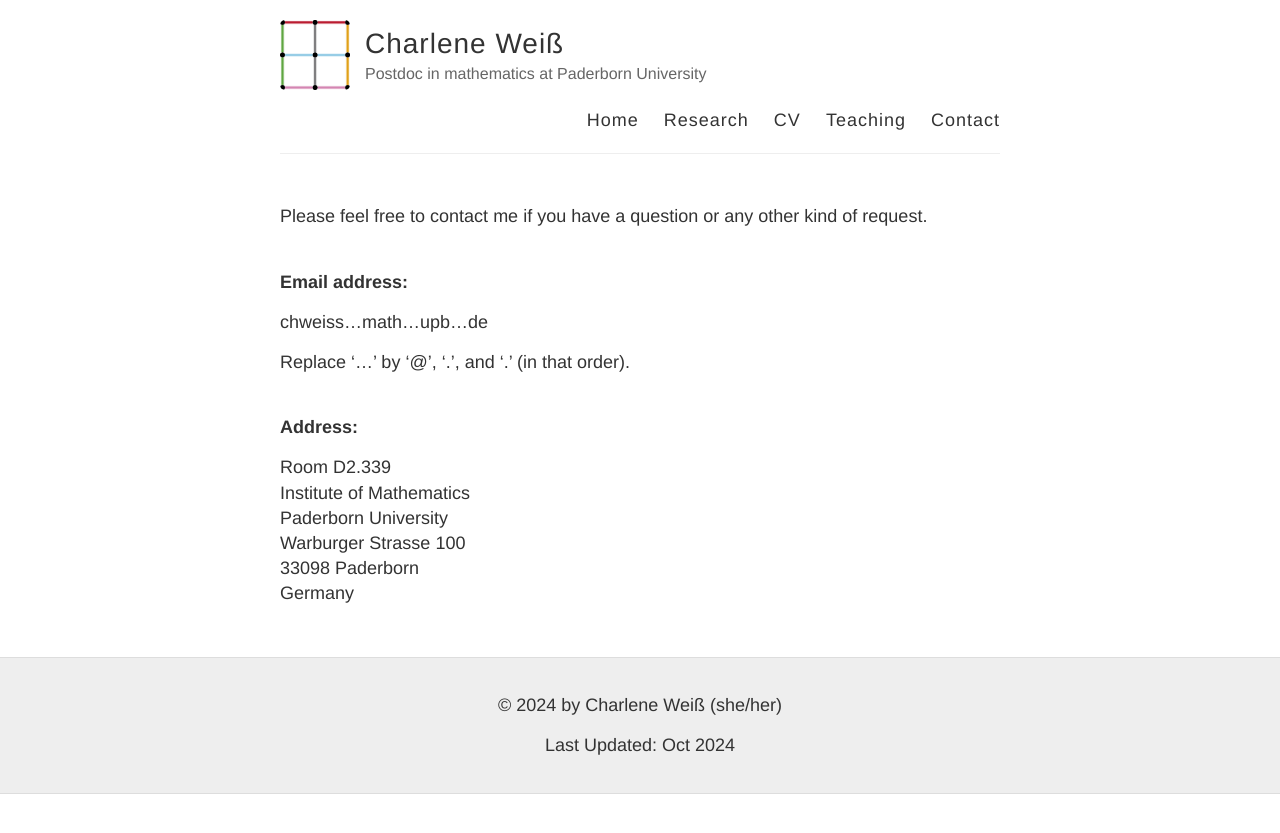
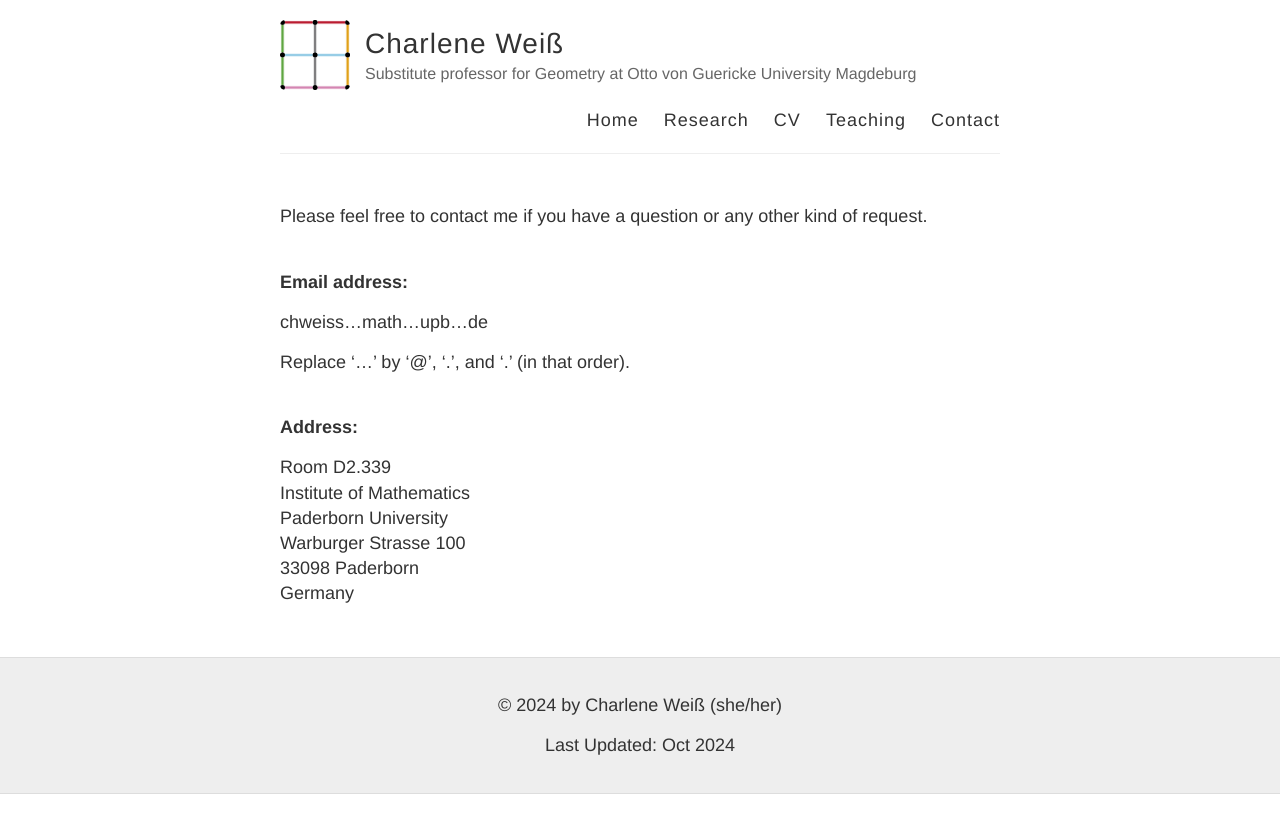
Before and after one commit to charleneweiss/charleneweiss.github.io, a Jekyll site: the page built from contact.md, in a window 1280 px wide. Shown: the top 833 px of the page. Built offline with Jekyll 4.4.1, drawn with Linux system fonts in a browser that asks for light colours.

Commit message:
Update _config.yml

```diff
--- a/_config.yml
+++ b/_config.yml
@@ -2,7 +2,7 @@
 name: Charlene Weiß
 
 # Short bio or description (displayed in the header)
-description: Postdoc in mathematics at Paderborn University
+description: Substitute professor for Geometry at Otto von Guericke University Magdeburg
 
 # URL of your avatar or profile pic (you could use your GitHub profile pic)
 avatar: https://raw.githubusercontent.com/charleneweiss/charleneweiss.github.io/master/images/avatar.png
```
